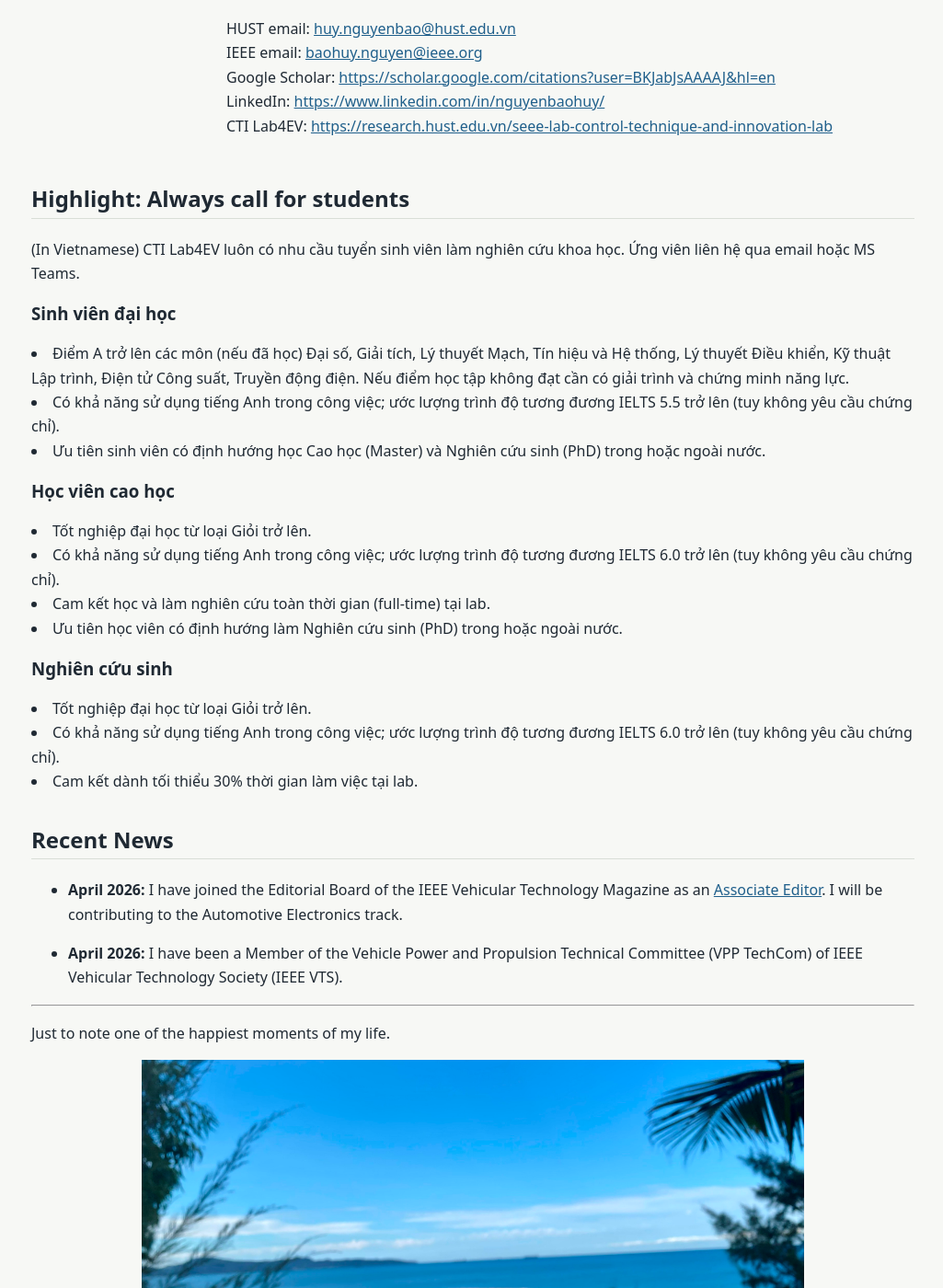
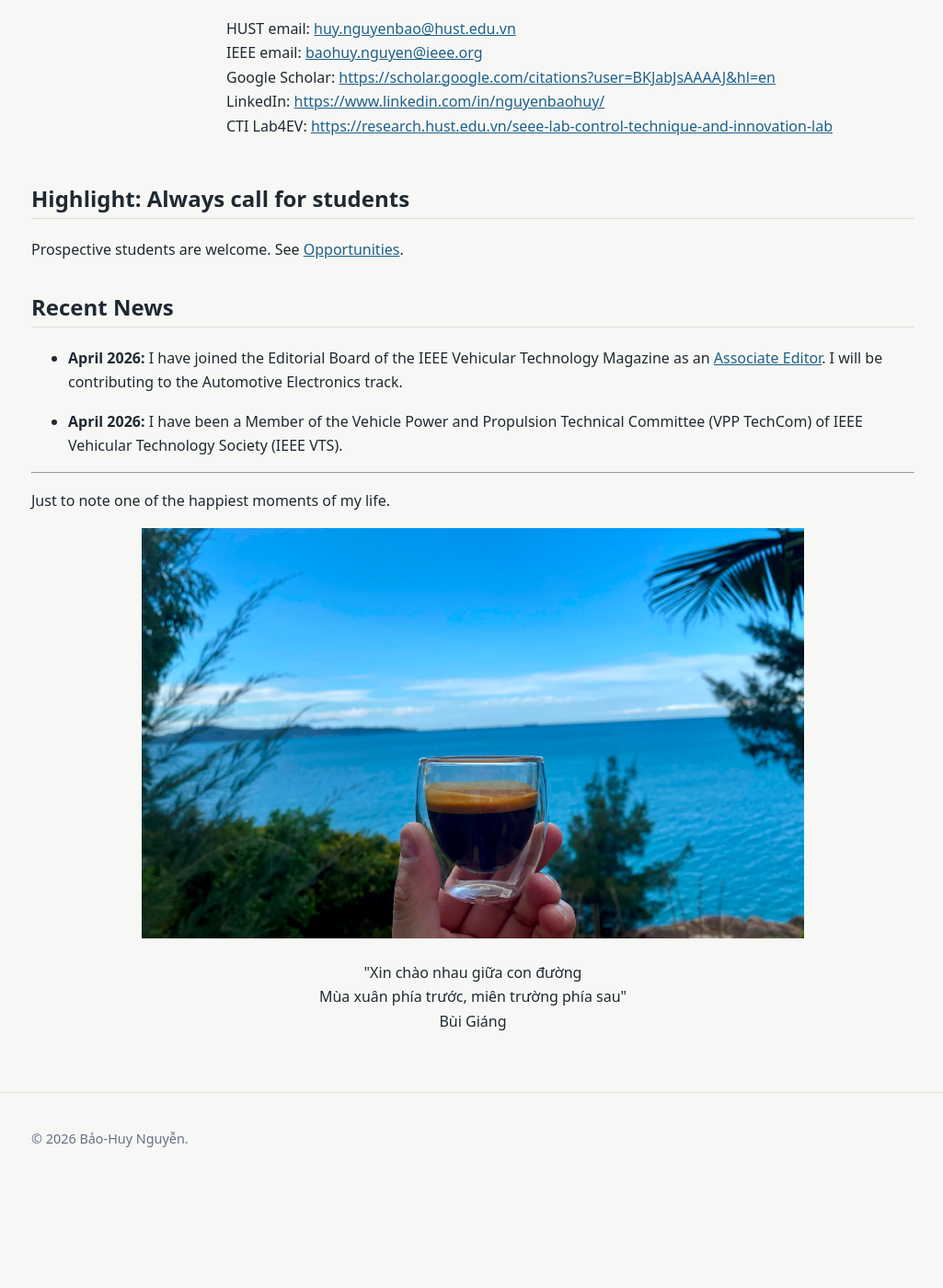
Before and after one commit to baohuynguyen/baohuynguyen.github.io, a Jekyll site: the page built from index.md, in a window 1280 px wide and 1400 px high, scrolled down 552 px. Shown: the whole window at 92% size, without its empty margins (126-1151 px from the left). Built offline with Jekyll 4.4.1, drawn with Linux system fonts in a browser that asks for light colours; after the commit the page ends 1840 px from its top, so only the background shows below that.

Commit message:
Update index.md

```diff
--- a/index.md
+++ b/index.md
@@ -36,33 +36,7 @@ title: Home
 
 ## Highlight: Always call for students
 
-(In Vietnamese) CTI Lab4EV luôn có nhu cầu tuyển sinh viên làm nghiên cứu khoa học. Ứng viên liên hệ qua email hoặc MS Teams.
-
-### Sinh viên đại học
-
-<li>Điểm A trở lên các môn (nếu đã học) Đại số, Giải tích, Lý thuyết Mạch, Tín hiệu và Hệ thống, Lý thuyết Điều khiển, Kỹ thuật Lập trình, Điện tử Công suất, Truyền động điện. Nếu điểm học tập không đạt cần có giải trình và chứng minh năng lực.</li>
-
-<li>Có khả năng sử dụng tiếng Anh trong công việc; ước lượng trình độ tương đương IELTS 5.5 trở lên (tuy không yêu cầu chứng chỉ).</li>
-
-<li>Ưu tiên sinh viên có định hướng học Cao học (Master) và Nghiên cứu sinh (PhD) trong hoặc ngoài nước.</li>
-
-### Học viên cao học
-
-<li>Tốt nghiệp đại học từ loại Giỏi trở lên.</li>
-
-<li>Có khả năng sử dụng tiếng Anh trong công việc; ước lượng trình độ tương đương IELTS 6.0 trở lên (tuy không yêu cầu chứng chỉ).</li>
-
-<li>Cam kết học và làm nghiên cứu toàn thời gian (full-time) tại lab.</li>
-
-<li>Ưu tiên học viên có định hướng làm Nghiên cứu sinh (PhD) trong hoặc ngoài nước.</li>
-
-### Nghiên cứu sinh
-
-<li>Tốt nghiệp đại học từ loại Giỏi trở lên.</li>
-
-<li>Có khả năng sử dụng tiếng Anh trong công việc; ước lượng trình độ tương đương IELTS 6.0 trở lên (tuy không yêu cầu chứng chỉ).</li>
-
-<li>Cam kết dành tối thiểu 30% thời gian làm việc tại lab.</li>
+Prospective students are welcome. See <a href="https://baohuynguyen.github.io/opportunities/" target="_blank" rel="noopener">Opportunities</a>.
 
 ## Recent News
 
```
